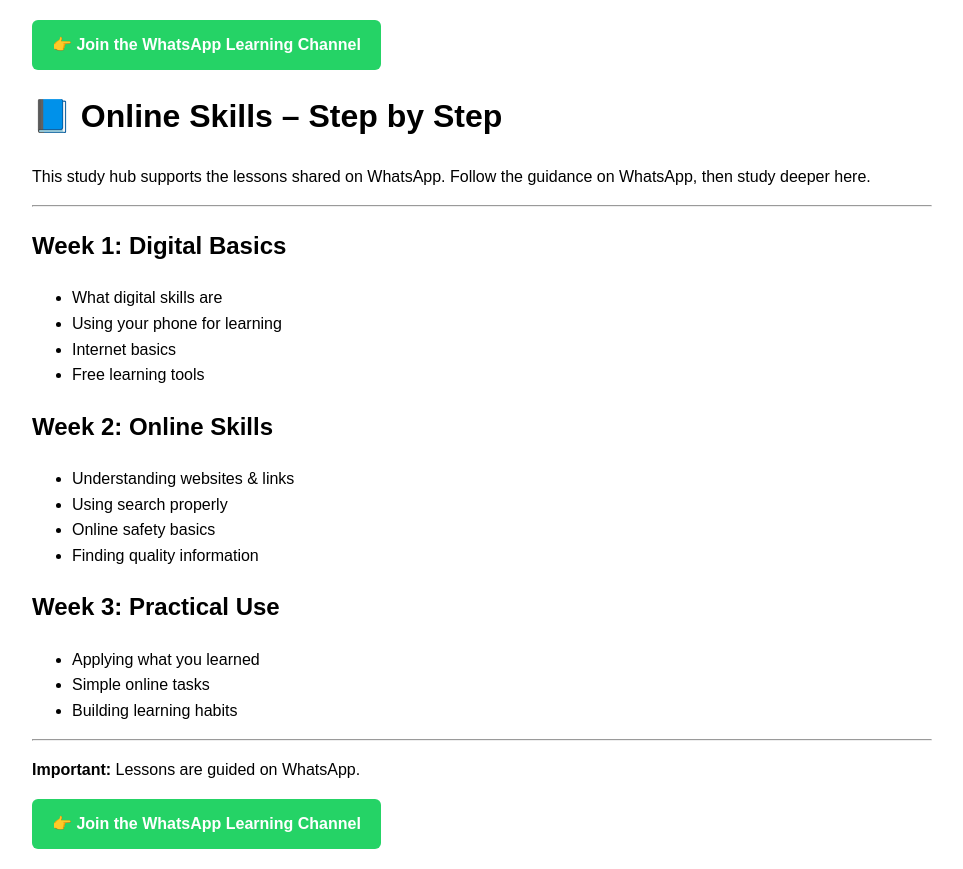
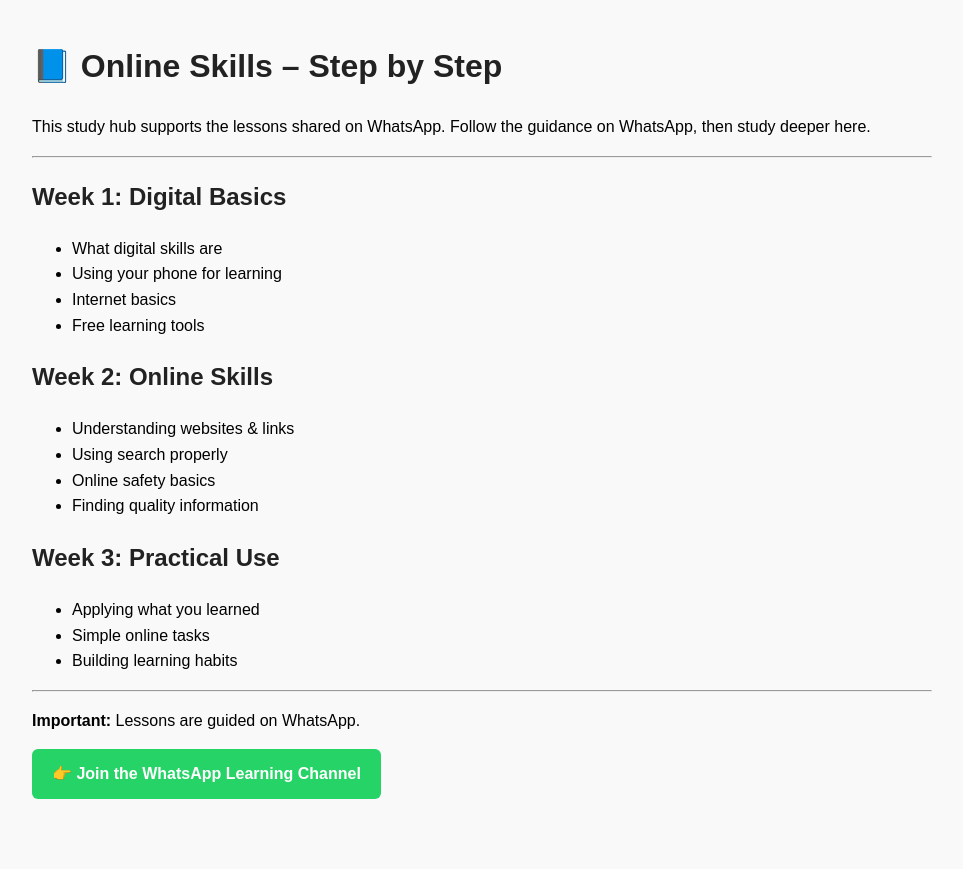
Before and after one commit to Plurity170/DivineDongo, a plain HTML site: page studies.html in a window 1280 px wide. Shown: the whole page, without its empty margins (158-1121 px from the left). After the commit the page ends 819 px from the top, so only its background shows below. Drawn offline with Linux system fonts and the light colour scheme.

Commit message:
Update studies.html

```diff
--- a/studies.html
+++ b/studies.html
@@ -4,17 +4,24 @@
   <meta charset="UTF-8">
   <title>Online Skills – Step by Step</title>
   <meta name="viewport" content="width=device-width, initial-scale=1">
-<a href="https://whatsapp.com/channel/0029VbCWyGu3QxRyzGK9Rn2h"
-   target="_blank" rel="noopener"
-   style="display:inline-block;
-   padding:12px 20px;
-   background:#25D366;
-   color:#fff;
-   text-decoration:none;
-   border-radius:6px;
-   font-weight:bold;">
-👉 Join the WhatsApp Learning Channel
-</a>
+<style>
+  body {
+    background-color: #f9f9f9;
+  }
+  h1, h2, h3 {
+    color: #222;
+  }
+  a {
+    font-weight: bold;
+  }
+  section {
+    background: #ffffff;
+    padding: 20px;
+    border-radius: 8px;
+    margin-bottom: 20px;
+  }
+</style>
+
 </head>
 
 <body style="font-family:Arial, sans-serif; line-height:1.6; margin:0; padding:20px; max-width:900px; margin:auto;">
```
